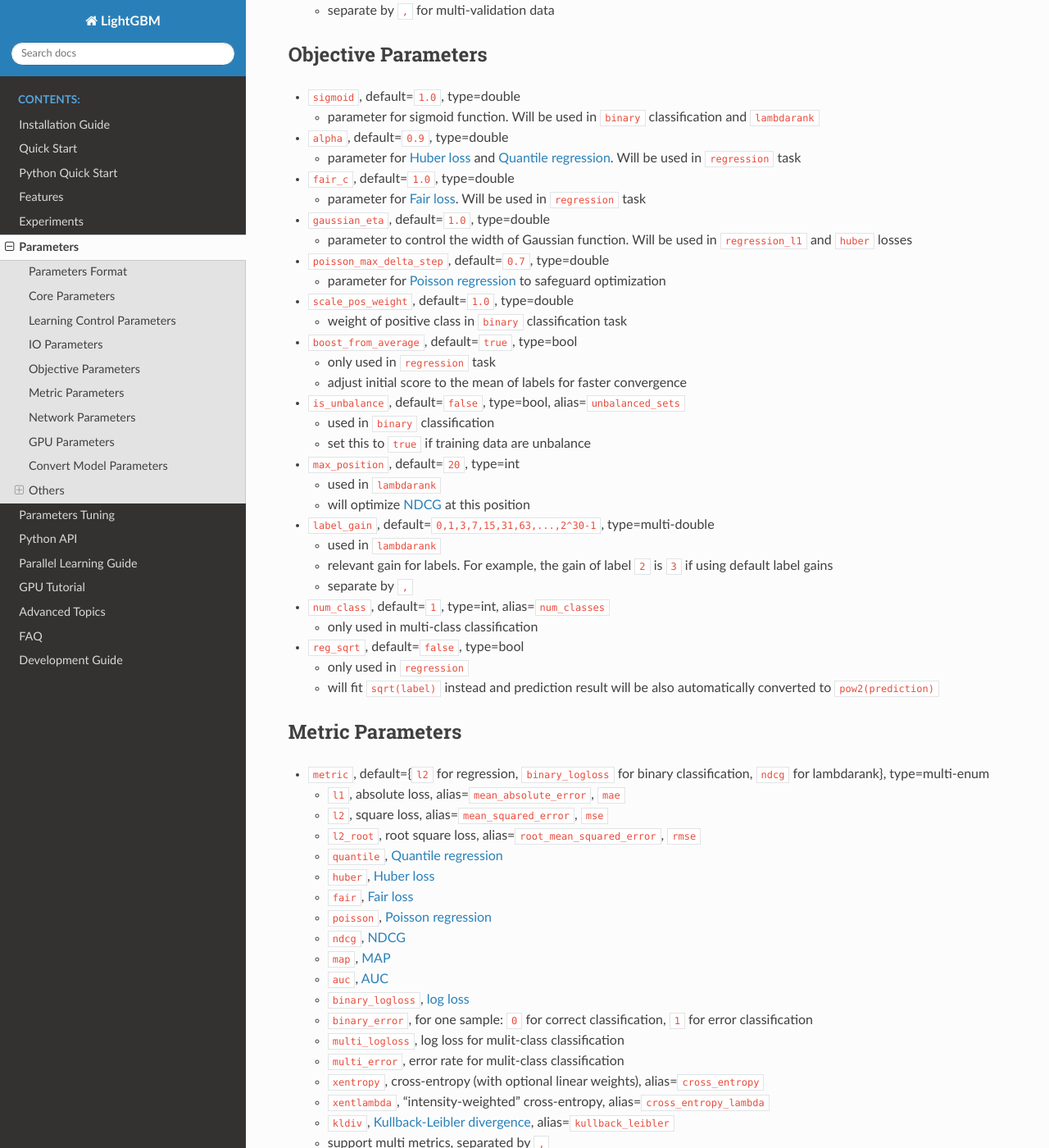
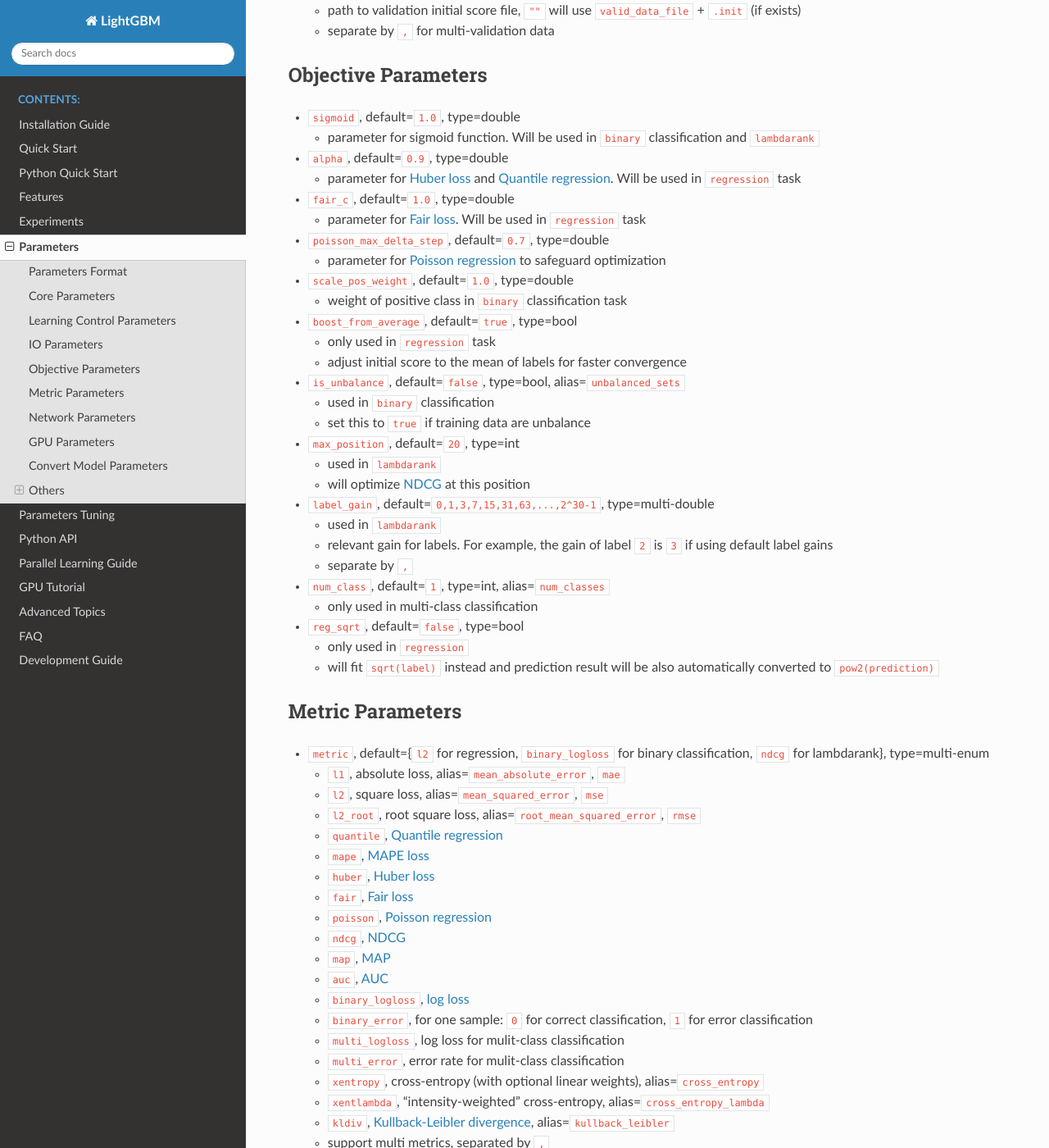
Before and after one commit to microsoft/LightGBM, a Sphinx documentation site: the page built from docs/Parameters.rst, in a window 1280 px wide and 1400 px high, scrolled down 6869 px. Shown: the whole window at 82% size. Built offline with Sphinx 7.4.7 and the Read the Docs theme 2.0.0, drawn with Linux system fonts in a browser that asks for light colours.

Commit message:
fix document

```diff
--- a/docs/Features.rst
+++ b/docs/Features.rst
@@ -219,6 +219,8 @@ Support following metrics:
 
 -  Quantile
 
+-  MAPE
+
 -  kullback Leibler
 
 For more details, please refer to `Parameters <./Parameters.rst#metric-parameters>`__.
--- a/docs/Parameters.rst
+++ b/docs/Parameters.rst
@@ -54,7 +54,7 @@ Core Parameters
    - **Note**: Only can be used in CLI version.
 
 -  ``application``, default=\ ``regression``, type=enum,
-   options=\ ``regression``, ``regression_l1``, ``huber``, ``fair``, ``poisson``, ``quantile``,
+   options=\ ``regression``, ``regression_l1``, ``huber``, ``fair``, ``poisson``, ``quantile``, ``mape``,
    ``binary``, ``multiclass``, ``multiclassova``, ``xentropy``, ``xentlambda``, ``lambdarank``,
    alias=\ ``objective``, ``app``
 
@@ -71,6 +71,8 @@ Core Parameters
       -  ``poisson``, `Poisson regression`_
 
       -  ``quantile``, `Quantile regression`_
+
+      -  ``mape``, `MAPE loss`_
 
    -  ``binary``, binary `log loss`_ classification application
 
@@ -511,10 +513,6 @@ Objective Parameters
 
    -  parameter for `Fair loss`_. Will be used in ``regression`` task
 
--  ``gaussian_eta``, default=\ ``1.0``, type=double
-
-   -  parameter to control the width of Gaussian function. Will be used in ``regression_l1`` and ``huber`` losses
-
 -  ``poisson_max_delta_step``, default=\ ``0.7``, type=double
 
    -  parameter for `Poisson regression`_ to safeguard optimization
@@ -571,6 +569,8 @@ Metric Parameters
    -  ``l2_root``, root square loss, alias=\ ``root_mean_squared_error``, ``rmse``
 
    -  ``quantile``, `Quantile regression`_
+
+   -  ``mape``, `MAPE loss`_
 
    -  ``huber``, `Huber loss`_
 
@@ -742,6 +742,8 @@ You can specific query/group id in data file now. Please refer to parameter ``gr
 
 .. _Quantile regression: https://en.wikipedia.org/wiki/Quantile_regression
 
+.. _MAPE loss: https://en.wikipedia.org/wiki/Mean_absolute_percentage_error
+
 .. _Fair loss: https://www.kaggle.com/c/allstate-claims-severity/discussion/24520
 
 .. _Poisson regression: https://en.wikipedia.org/wiki/Poisson_regression
--- a/docs/Quick-Start.rst
+++ b/docs/Quick-Start.rst
@@ -68,7 +68,7 @@ Some important parameters:
    -  ``convert_model``, for converting model file into if-else format, see more information in `Convert model parameters <./Parameters.rst#convert-model-parameters>`__
 
 -  ``application``, default=\ ``regression``, type=enum,
-   options=\ ``regression``, ``regression_l1``, ``huber``, ``fair``, ``poisson``, ``quantile``,
+   options=\ ``regression``, ``regression_l1``, ``huber``, ``fair``, ``poisson``, ``quantile``, ``mape``,
    ``binary``, ``multiclass``, ``multiclassova``, ``xentropy``, ``xentlambda``, ``lambdarank``,
    alias=\ ``objective``, ``app``
 
@@ -85,6 +85,8 @@ Some important parameters:
       -  ``poisson``, `Poisson regression`_
 
       -  ``quantile``, `Quantile regression`_
+
+      -  ``mape``, `MAPE loss`_
 
    -  ``binary``, binary `log loss`_ classification application
 
```
